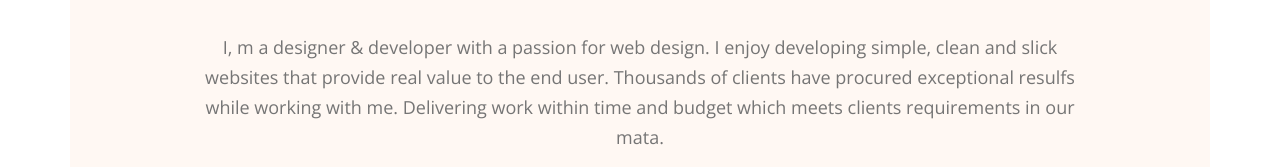
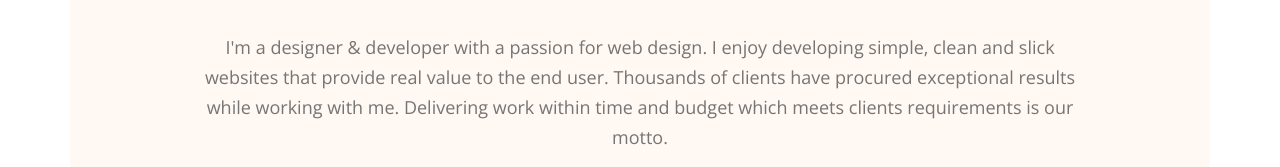
Before and after one commit to NazmusSakib311/Sample_Portfolio-, a plain HTML site: page index.html in a window 1280 px wide. Shown: the part 1134-1301 px from the top of the page. Drawn offline with nearby package versions, Linux system fonts and the light colour scheme.

Commit message:
Updated main with section

```diff
--- a/index.html
+++ b/index.html
@@ -38,10 +38,10 @@
     <main>
         <section class="about">
             <h3 class="section-title">About me</h3>
-            <p class="section-description">I, m a designer & developer with a passion for web design. I enjoy developing
+            <p class="section-description">I'm a designer & developer with a passion for web design. I enjoy developing
                 simple, clean and slick websites that provide real value to the end user. Thousands of clients have
-                procured exceptional resulfs while working with me. Delivering work within time and budget which meets
-                clients requirements in our mata.
+                procured exceptional results while working with me. Delivering work within time and budget which meets
+                clients requirements is our motto.
             </p>
             <div class="about-info-container">
                 <!--.about-info*4>h4.info-title+p.info-description-->
--- a/styles/portfolio.css
+++ b/styles/portfolio.css
@@ -111,6 +111,7 @@ main {
     max-width: 1140px;
     margin: 0 auto;
 }
+
 /* About section styles*/
 .about {
     padding: 130px;
@@ -120,7 +121,7 @@ main {
 }
 
 .about-info-container {
-    display:flex;
+    display: flex;
     justify-content: space-around;
 }
 
```
